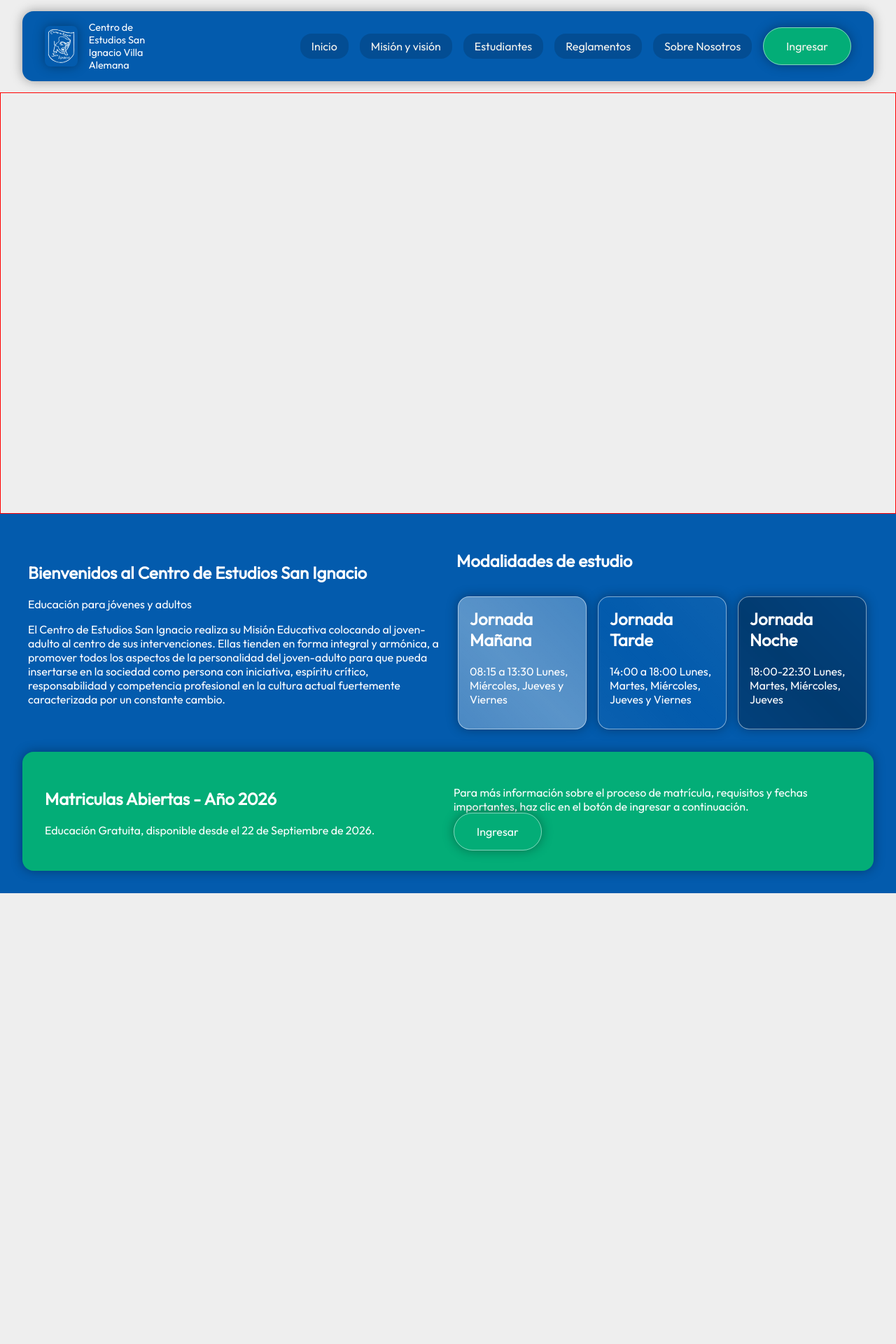
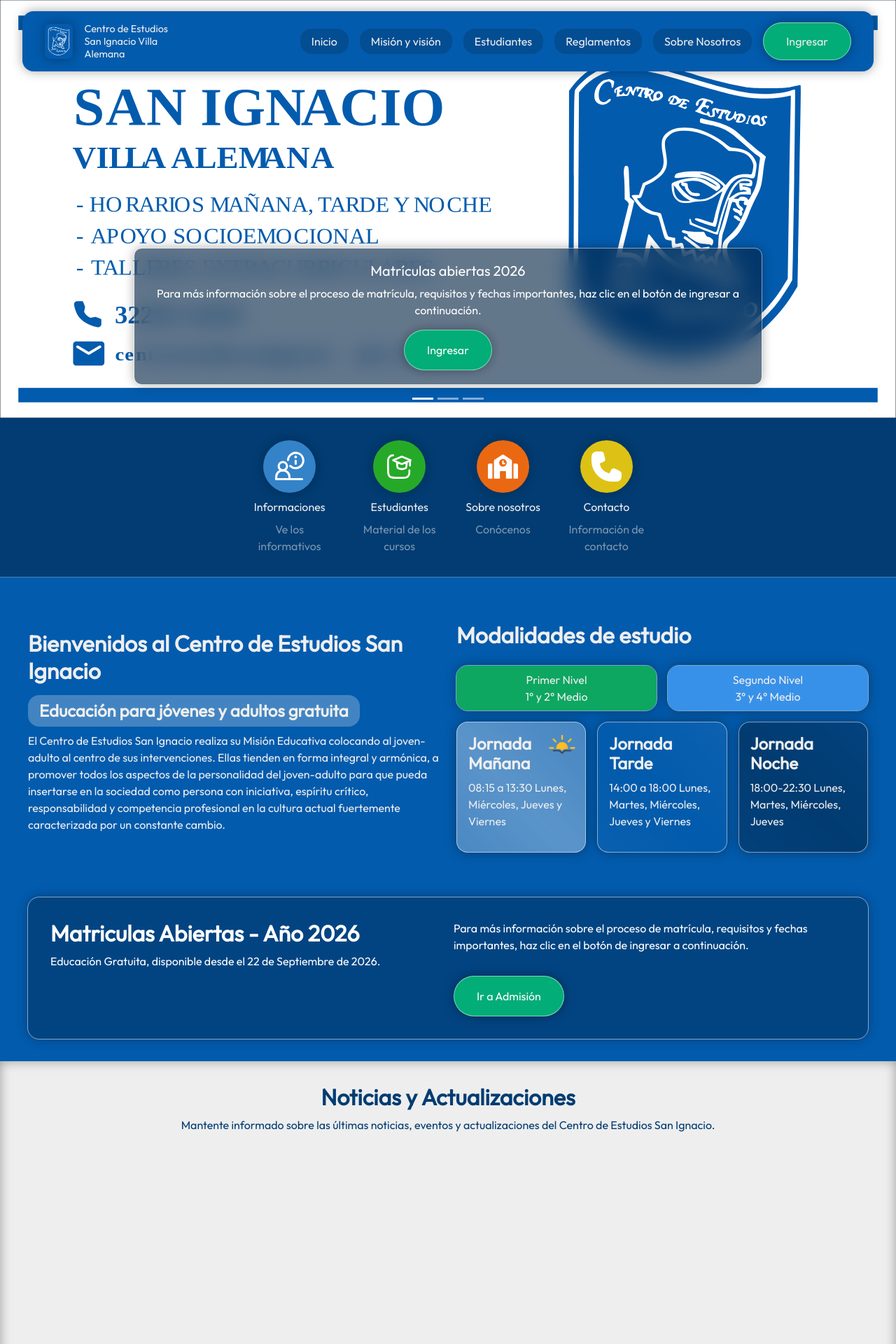
Before and after one commit to KarlGudsoon/san-ignacio-site, a PHP site: page / in a window 1280 px wide. Shown: the top 1920 px of the page at 70% size. Before the commit the page ends 1276 px from the top, so only its background shows below. Run offline with PHP 8.4, Linux system fonts and the light colour scheme.

Commit message:
Avance 20/11

```diff
--- a/index.html
+++ b/index.html
@@ -6,9 +6,11 @@
     <title>Centro de Estudios San Ignacio</title>
     <link rel="stylesheet" href="/public/css/global.css">
     <link rel="stylesheet" href="/public/css/index.css">
+    <link href="https://cdn.jsdelivr.net/npm/bootstrap@5.3.8/dist/css/bootstrap.min.css" rel="stylesheet" integrity="sha384-sRIl4kxILFvY47J16cr9ZwB07vP4J8+LH7qKQnuqkuIAvNWLzeN8tE5YBujZqJLB" crossorigin="anonymous">
     <link rel="icon" href="/assets/icon/logo-2.svg" type="image/svg+xml">
 </head>
 <body>
+    <section class="navegador">
         <nav>
             <div class="contenedor-logo-nav">
                 <img class="logo" src="/assets/icon/logo-2.svg" alt="Logo Centro de Estudios San Ignacio">
@@ -24,14 +26,55 @@
                 <li><a class="boton-navegacion" href="#contacto">Ingresar</a></li>
             </ul>
         </nav>
-    <header>
 
-    </header>
+    </section>
+
+
+    <div id="carouselExampleIndicators" class="carousel slide" data-bs-ride="carousel">
+        <!-- Indicadores -->
+        <div class="carousel-indicators">
+            <button type="button" data-bs-target="#carouselExampleIndicators" data-bs-slide-to="0" class="active"></button>
+            <button type="button" data-bs-target="#carouselExampleIndicators" data-bs-slide-to="1"></button>
+            <button type="button" data-bs-target="#carouselExampleIndicators" data-bs-slide-to="2"></button>
+        </div>
+
+        <div class="carousel-inner">
+            <div class="carousel-item active">
+            <img src="/assets/img/LETRERO.svg" class="d-block w-100">
+                <div class="carousel-caption d-none d-md-flex">
+                    <h5>Matrículas abiertas 2026</h5>
+                    <p>Para más información sobre el proceso de matrícula, requisitos y fechas importantes,
+                    haz clic en el botón de ingresar a continuación.</p>
+                    <a class="boton-navegacion" href="#contacto">Ingresar</a>
+                </div>
+            </div>
+        </div>
+
+        <!-- Controles -->
+        <button class="carousel-control-prev" type="button" data-bs-target="#carouselExampleIndicators" data-bs-slide="prev">
+            <span class="carousel-control-prev-icon"></span>
+        </button>
+
+        <button class="carousel-control-next" type="button" data-bs-target="#carouselExampleIndicators" data-bs-slide="next">
+            <span class="carousel-control-next-icon"></span>
+        </button>
+    </div>
+
+
+
     <main>
+        <section class="inicio-rapido">
+            <ul>
+                <a href=""><li style="--color: #3483c8;"><img src="/assets/icon/information.svg"></li>Informaciones<span style="opacity: 0.5;">Ve los informativos</span></a>
+                <a href=""><li style="--color: #26a929;"><img src="/assets/icon/course.svg"></li>Estudiantes<span style="opacity: 0.5;">Material de los cursos</span></a>
+                <a href=""><li style="--color: #ea6812;"><img src="/assets/icon/school.svg"></li>Sobre nosotros<span style="opacity: 0.5;">Conócenos</span></a>
+                <a href=""><li style="--color: #ddc215;"><img src="/assets/icon/phone.svg"></li>Contacto<span style="opacity: 0.5;">Información de contacto</span></a>
+            </ul>
+        </section>
         <section class="presentacion">
             <div class="descripcion-1">
                 <h1>Bienvenidos al Centro de Estudios San Ignacio</h1>
-                <span> Educación para jóvenes y adultos </span>
+                <h2>Educación para jóvenes y adultos gratuita </h2>
                 <p>
                     El Centro de Estudios San Ignacio realiza
                     su Misión Educativa colocando al joven-adulto
@@ -46,10 +89,23 @@
             </div>
             <div class="descripcion-2">
                 <h1>Modalidades de estudio</h1>
+                <div class="contenedor-cursos">
+                    <div class="curso">
+                        <span>Primer Nivel</span>
+                        <p>1° y 2° Medio</p>
+                    </div>
+                    <div class="curso">
+                        <span>Segundo Nivel</span>
+                        <p>3° y 4° Medio</p>
+                    </div>
+
+
+                </div>
                 <div class="contenedor-card-modalidad">
                     <div class="card-modalidad mañana">
                         <h2>Jornada Mañana</h2>
                         <p>08:15 a 13:30 Lunes, Miércoles, Jueves y Viernes</p>
+                        <img src="/assets/icon/meteocons--sunset-fill.svg" alt="">
 
 
 
@@ -58,18 +114,19 @@
                     <div class="card-modalidad tarde">
                         <h2>Jornada Tarde</h2>
                         <p>14:00 a 18:00 Lunes,  Martes, Miércoles, Jueves y Viernes</p>
-
+                        <img src="/assets/icon/line-md--sunny-filled-loop.svg" alt="">
 
 
                     </div>
                     <div class="card-modalidad noche">
                         <h2>Jornada Noche</h2>
                         <p>18:00-22:30 Lunes, Martes, Miércoles, Jueves</p>
-
+                        <img src="/assets/icon/line-md--moon-filled-alt-loop.svg" alt="">
 
 
                     </div>
                 </div>
+
 
 
             </div>
@@ -79,18 +136,55 @@
                 <h1>Matriculas Abiertas - Año 2026</h1>
                 <p>Educación Gratuita, disponible desde el 22 de Septiembre de 2026.</p>
 
+
             </div>
             <div class="descripcion-2">
                 <p>
                     Para más información sobre el proceso de matrícula, requisitos y fechas importantes,
                     haz clic en el botón de ingresar a continuación.
                 </p>
-                <a class="boton-navegacion" href="#contacto">Ingresar</a>
+                <a class="boton-navegacion" href="#contacto">Ir a Admisión</a>
             </div>
 
         </section>
-        <section class="estudiantes">
+        <section class="noticias">
+            <div class="descripcion-1">
+                <h1>Noticias y Actualizaciones</h1>
+                <p>Mantente informado sobre las últimas noticias, eventos y actualizaciones del Centro de Estudios San Ignacio.</p>
+            </div>
+            <div class="descripcion-2">
 
+
+            </div>
+
+        </section>
+        <section class="contacto" id="contacto">
+            <div class="descripcion-1">
+                <h1>Contacto</h1>
+                <p>¿Tienes preguntas o necesitas más información? Contáctanos a través de los siguientes medios:</p>
+                <ul class="lista-contacto">
+                    <li><img src="/assets/icon/phone.svg" alt="Teléfono"> 322534253</li>
+                    <li><img src="/assets/icon/whatsapp.svg" alt="Whatsapp"> +56 9 96116669</li>
+                    <li><img src="/assets/icon/email.svg" alt="Email"> centroestudiossanignacio@vtr.net</li>
+                    <li><img src="/assets/icon/email.svg" alt="Email"> cesi.utp2014@gmail.com</li>
+                </ul>
+            </div>
+            <div class="descripcion-2">
+                <form action="POST">
+                    <label for="nombre">Nombre:</label>
+                    <input type="text" id="nombre" name="nombre" required>
+
+                    <label for="email">Correo Electrónico:</label>
+                    <input type="email" id="email" name="email" required>
+
+                    <label for="mensaje">Mensaje:</label>
+                    <textarea id="mensaje" name="mensaje" rows="4" required></textarea>
+
+                    <button type="submit" class="boton-navegacion">Enviar</button>
+                </form>
+
+
+            </div>
         </section>
 
     </main>
@@ -99,4 +193,5 @@
     </footer>
 
 </body>
+<script src="https://cdn.jsdelivr.net/npm/bootstrap@5.3.8/dist/js/bootstrap.bundle.min.js" integrity="sha384-FKyoEForCGlyvwx9Hj09JcYn3nv7wiPVlz7YYwJrWVcXK/BmnVDxM+D2scQbITxI" crossorigin="anonymous"></script>
 </html>
--- a/public/css/global.css
+++ b/public/css/global.css
@@ -18,26 +18,44 @@
 body {
     margin: 0;
     padding: 0;
-    font-family: 'Outfit', sans-serif;
-    background-color: var(--primarycolor);
-    color: white;
+    --bs-body-font-family: 'Outfit' !important;
+    --bs-body-color: var(--primarycolor);
 }
 
+h1 {
+    font-weight: bold !important;
+    font-size: 2em !important;
+}
+
+
+h2 {
+    font-weight: bold !important;
+    font-size: 1.5em !important;
+}
+
+
+
 a {
-    text-decoration: none;
-    color: inherit;
+    text-decoration: none !important;
+    color: inherit !important;
+}
+
+.navegador {
+    width: 100%;
+    position: fixed;
+
+    z-index: 1000;
 }
 
 nav {
     display: flex;
     align-items: center;
     justify-content: space-between;
-    height: 100px;
-    margin: 1rem 2rem;
+    margin: 0 2rem;
     border-radius: 1rem;
     box-shadow: 0 0 1rem rgba(0, 0, 0, 0.35);
-    padding: 0 2rem;
-    position: sticky;
+    padding: 1rem 2rem;
+    width: auto;
     top: 0rem;
     backdrop-filter: blur(16px) saturate(180%);
     -webkit-backdrop-filter: blur(16px) saturate(180%);
@@ -47,6 +65,7 @@ nav {
     animation-range: 0% 10%;
     animation-fill-mode: both;
     z-index: 1000;
+    line-height: 1.25;
 }
 
 nav h1 {
@@ -60,9 +79,11 @@ nav h1 {
 @keyframes from-above {
     from {
         border-radius: 1rem;
+        margin-top: 1rem;
     }
     to {
         border-radius: 0rem 0rem 2rem 2rem;
+        margin-top: 0rem;
     }
 
 }
@@ -100,6 +121,31 @@ nav ul li a:hover {
     outline: 1px solid rgba(255, 255, 255, 0.5);
 }
 
+.carousel-item img {
+    max-height: 800px;     /* el alto que quieras */
+    object-fit: cover; /* recorta sin deformar */
+}
+
+.carousel-caption {
+    background: #0122429c;
+    backdrop-filter: blur(15px);
+    outline: 1px solid rgba(255, 255, 255, 0.5);
+    padding: 20px;
+    bottom: 3rem !important;
+    border-radius: 10px;
+    box-shadow: 0 0 1rem rgba(0, 0, 0, 0.35);
+    flex-direction: column;
+    align-items: center;
+}
+
+.carousel-caption p {
+    margin-bottom: 1rem !important;
+}
+
+.carousel-caption .boton-navegacion {
+    width: fit-content;
+}
+
 .boton-navegacion {
     padding:1rem 2rem ;
     background-color: var(--green);
@@ -112,10 +158,27 @@ nav ul li a:hover {
     display: flex;
     align-items: center;
     gap: 1rem;
-    max-width: 175px;
+    max-width: 200px;
     font-size: 0.9rem;
 }
 
 .boton-navegacion:hover {
     background-color: #02a66a;
 }
+
+footer {
+    height: 400px;
+    background-color: var(--tertiarycolor);
+}
+
+@media (max-width: 768px) {
+    nav {
+        flex-direction: column;
+        gap: 1rem;
+    }
+
+    .carousel-item img {
+        height: 400px;     /* el alto que quieras */
+        object-fit: cover; /* recorta sin deformar */
+    }
+}
--- a/public/css/index.css
+++ b/public/css/index.css
@@ -1,3 +1,11 @@
+html {
+    background-color: var(--tertiarycolor);
+}
+
+body {
+    --bs-body-bg: var(--tertiarycolor);
+}
+
 header {
     background-color: var(--primarycolor);
     color: white;
@@ -6,8 +14,60 @@ header {
 }
 
 main {
+    background-color: var(--secondarycolor);
+    display: flex;
+    flex-direction: column;
+    align-items: center;
+
+}
+
+.inicio-rapido {
+    display: flex;
+    justify-content: center;
     padding: 2rem;
-    background-color: var(--secondarycolor);
+    outline: 1px solid rgba(255 255 255 / 25%);
+    width: 100%;
+    margin-bottom: 2rem;
+    background: var(--tertiarycolor);
+}
+
+.inicio-rapido ul {
+    list-style: none;
+    padding: 0;
+    display: flex;
+    gap: 2rem;
+    margin: 0;
+    flex-wrap: wrap;
+    justify-content: center;
+}
+
+.inicio-rapido a {
+    display: flex;
+    flex-direction: column;
+    gap: 0.5rem;
+    align-items: center;
+    transition: 0.2s ease;
+    max-width: 125px;
+    text-align: center;
+}
+
+.inicio-rapido ul li:hover {
+    scale: 1.1;
+}
+
+.inicio-rapido ul li {
+    width: 75px;
+    height: 75px;
+    padding: 1rem;
+    border-radius: 100%;
+    background: var(--color);
+    box-shadow: 0 0 1rem rgba(0 0 0 / 25%);
+    transition: 0.2s ease;
+}
+
+.inicio-rapido ul li img {
+    height: 100%;
+    width: 100%;
 }
 
 .presentacion {
@@ -19,10 +79,24 @@ main {
     margin: 0 auto;
     flex-wrap: wrap;
     margin-bottom: 2rem;
+    margin: 2rem;
 }
 
 .presentacion .descripcion-1 {
     flex: 1;
+}
+
+.presentacion .descripcion-1 h1 {
+    font-weight: 400;
+    margin-bottom: 1rem;
+}
+
+.presentacion .descripcion-1 h2 {
+    font-size: 1.5rem;
+    background-color: rgba(255 255 255 / 25%);
+    width: fit-content;
+    padding: 0.5rem 1rem;
+    border-radius: 1rem;
 }
 
 .presentacion .descripcion-2 {
@@ -47,7 +121,25 @@ main {
     border-radius: 1rem;
     box-shadow: 0 0 1rem rgba(0, 0, 0, 0.35);
     border: 1px solid rgba(255, 255, 255, 0.5);
+    flex: 1;
+    position: relative;
+    transition: 0.2s ease;
+}
 
+.card-modalidad:hover {
+    scale: 1.05;
+}
+
+.card-modalidad img {
+    position: absolute;
+    top: 0;
+    right: 0;
+    margin: 0.5rem;
+    width: 50px;
+}
+
+.card-modalidad h2 {
+    font-size: 1.5rem;
 }
 
 .mañana {
@@ -84,8 +176,38 @@ main {
     margin-top: 0;
 }
 
+.contenedor-cursos {
+    display: flex;
+    gap: 1rem;
+}
+
+.contenedor-cursos .curso {
+    padding: 0.5rem 1rem;
+    background-color: brown;
+    display: flex;
+    justify-content: center;
+    align-items: center;
+    flex-direction: column;
+    flex: 1;
+    outline: 1px solid rgba(255, 255, 255, 0.5);
+    border-radius: 1rem;
+    box-shadow: 0 0 1rem rgba(0, 0, 0, 0.35);
+}
+
+.contenedor-cursos .curso:nth-child(1) {
+    background-color: rgb(13, 167, 97);
+}
+
+.contenedor-cursos .curso:nth-child(2) {
+    background-color: rgb(56, 145, 233);
+}
+
+.contenedor-cursos .curso p {
+    margin: 0;
+}
+
 .matriculas {
-    background-color: var(--green);
+    background-color: rgba(0 0 0 / 25%);
     color: white;
     display: flex;
     justify-content: center;
@@ -97,8 +219,75 @@ main {
     max-width: 1200px;
     margin: 0 auto;
     flex-wrap: wrap;
+    outline: 1px solid rgba(255, 255, 255, 0.5);
+    margin-bottom: 2rem;
+    margin: 2rem;
 }
 
 .matriculas .descripcion-1, .matriculas .descripcion-2 {
     flex: 1;
 }
+
+.matriculas .descripcion-2 {
+    display: flex;
+    flex-direction: column;
+    gap: 1rem;
+}
+
+.matriculas .descripcion-2 .boton-navegacion {
+    align-self: start;
+}
+
+.noticias {
+    min-height: 600px;
+    width: 100%;
+    color: var(--tertiarycolor);
+    background-color: var(--primarycolor);
+    z-index: 9;
+    box-shadow: inset 0 0 1rem rgba(0, 0, 0, 0.35);
+    display: flex;
+    flex-direction: column;
+}
+
+.noticias .descripcion-1, .noticias .descripcion-2 {
+    flex: 1;
+    margin: 0 auto;
+    padding: 2rem;
+    text-align: center;
+}
+
+.contacto {
+    display: flex;
+    align-items: center;
+    gap: 1.5rem;
+    max-width: 1200px;
+    margin: 0 auto;
+    flex-wrap: wrap;
+    margin-bottom: 2rem;
+    margin-top: 2rem;
+}
+
+.contacto .descripcion-1, .contacto .descripcion-2 {
+    flex: 1;
+}
+
+.lista-contacto {
+    list-style: none;
+    padding: 0;
+}
+
+.lista-contacto li {
+    display: flex;
+    align-items: center;
+    gap: 1rem;
+    margin-bottom: 0.5rem;
+}
+
+.contacto .descripcion-2 form {
+    background-color: var(--tertiarycolor);
+    padding: 1rem;
+    border-radius: 1rem;
+    box-shadow: 0 0 1rem rgba(0, 0, 0, 0.35);
+    display: flex;
+    flex-direction: column;
+}
```
Also changed, not shown: assets/icon/course.svg (added), assets/icon/email.svg (added), assets/icon/information.svg (added), assets/icon/line-md--moon-filled-alt-loop.svg (added), assets/icon/line-md--sunny-filled-loop.svg (added), assets/icon/meteocons--sunset-fill.svg (added), assets/icon/phone.svg (added), assets/icon/school.svg (added), assets/icon/whatsapp.svg (added), assets/img/LETRERO.svg (added). Lines whose indentation alone changed are shown as unchanged.
